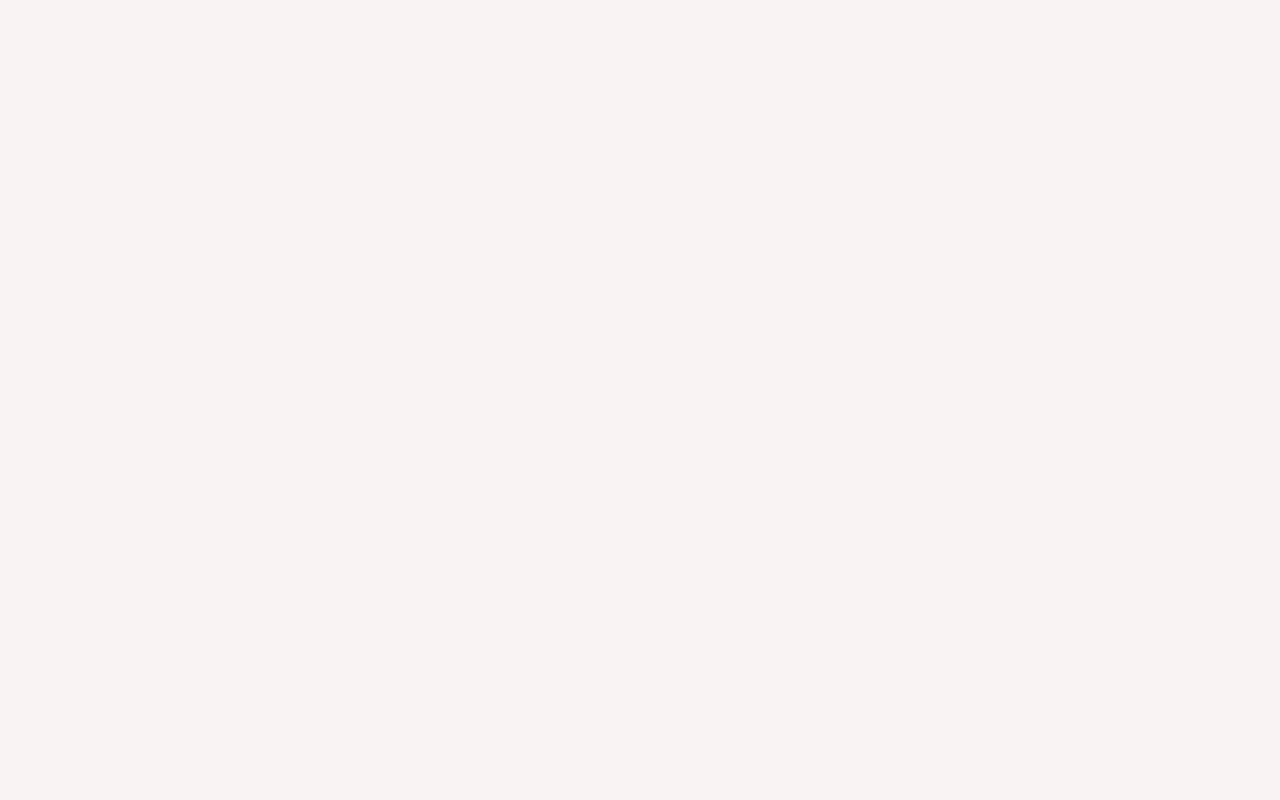
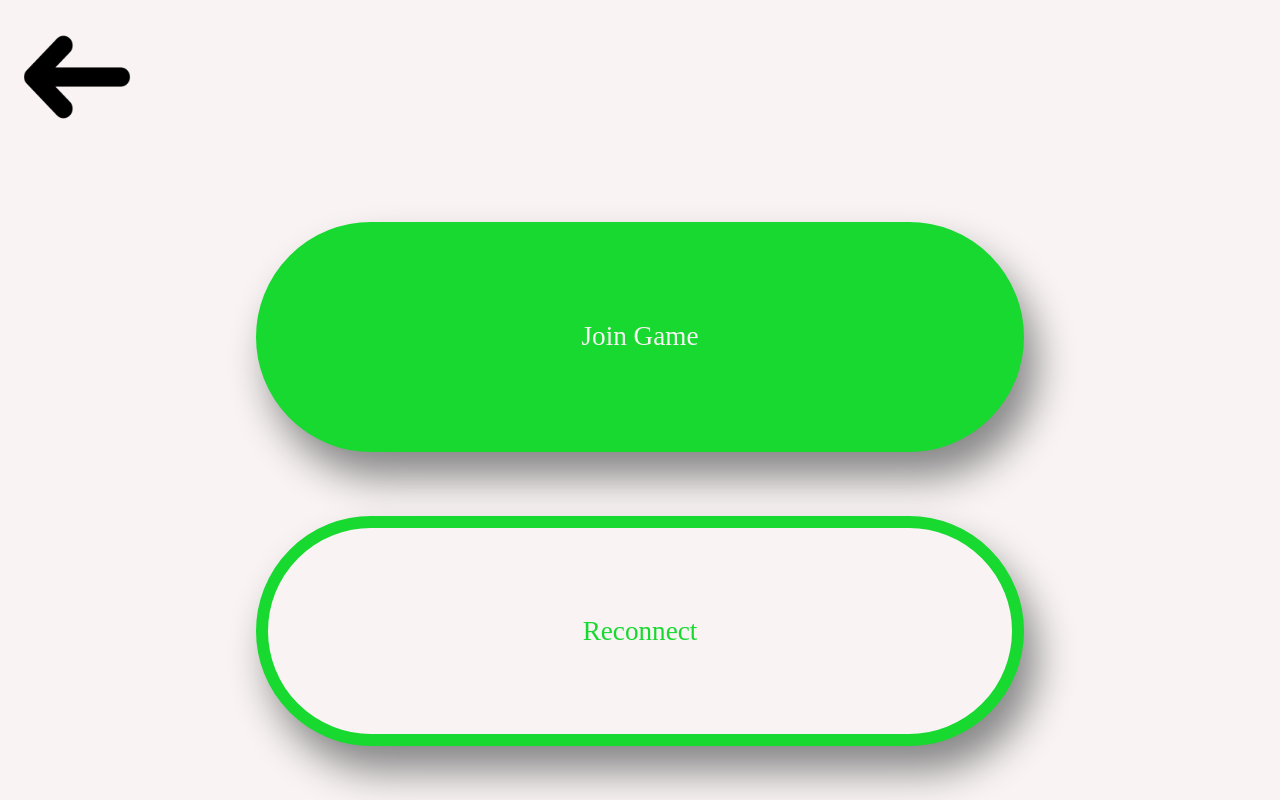
Before and after one commit to albintillas/flakdagsappen, a React (Create React App) app: page /choose in a window 1280 px wide. Before the commit this address had no page. Built offline with nearby package versions, Linux system fonts and the light colour scheme.

Commit message:
Choose & login
Choose är där man väljer om man vill gå med i en existerande flakdag eller en ny. Login är där man reconnectar

```diff
--- a/src/App.js
+++ b/src/App.js
@@ -11,6 +11,9 @@ import PostText from './overlays/PostText';
 import StatisticsPage from './pages/StatisticsPage.js';
 import {BrowserRouter, Routes, Route} from "react-router-dom";
 import LobbyInfoPage from './pages/LobbyInfoPage';
+import Login from './pages/Login';
+import Choose from './pages/Choose';
+
 
 function App() {
   return (
@@ -18,7 +21,7 @@ function App() {
     <BrowserRouter>
       <Routes>
         <Route path="/" element={<StartPage/>}/>
-        <Route path="/joingame" element={<JoinGamePage/>}/>
+        <Route path="joingame" element={<JoinGamePage/>}/>
         <Route path="/creategame" element={<CreateGamePage/>}/>
         <Route path="/feed" element={<FeedPage/>}/>
         <Route path="/lobby" element={<LobbyPage/>}/>
@@ -26,10 +29,10 @@ function App() {
         <Route path="/postImg" element={<PostImg/>}/>
         <Route path="/postText" element={<PostText/>}/>
         <Route path="/lobbyInfoPage" element={<LobbyInfoPage/>}/>
+        <Route path="/login" element={<Login/>}/>
+        <Route path="/choose" element={<Choose/>}/>
       </Routes>
     </BrowserRouter>
-
-
   );
 }
 
--- /dev/null
+++ b/src/pages/Choose.js
@@ -0,0 +1,38 @@
+import React from 'react';
+import StartPageButton from '../components/StartPageButton';
+import ReturnButton from '../components/ReturnButton';
+
+function Choose(){
+return(
+<div style={{
+        display:'flex',
+        flexDirection:'column',
+        //marginLeft:'20vw',
+        //marginRight:'20vw'
+        }}>
+    <ReturnButton action=""></ReturnButton>
+    <div style={{
+        display:'flex',
+        flexDirection:'column',
+        alignItems: 'center'
+        }}>
+
+        <StartPageButton
+        text='Join Game'
+        buttonColor='#17D930'
+        textColor='#F9F3F3'
+        action='joingame'
+        />
+
+        <StartPageButton
+        text='Reconnect'
+        buttonColor='#F9F3F3'
+        textColor='#17D930'
+        action='Login'
+        />
+        </div>
+ </div>
+
+)
+}
+export default Choose
--- a/src/pages/JoinGamePage.js
+++ b/src/pages/JoinGamePage.js
@@ -8,7 +8,7 @@ import Button from '../components/Button.js';
 function JoinGamePage(){
    return(
 <div>
-   <ReturnButton action=""></ReturnButton>
+   <ReturnButton action="Choose"></ReturnButton>
    <div style={{display: 'flex', flexDirection: 'row', justifyContent: 'center'}}>
       <h2 style={{fontSize: '5vw', width: '40vw'}}>Enter Name:</h2>
       <input className="playerNameInput" style={{
--- /dev/null
+++ b/src/pages/Login.js
@@ -0,0 +1,35 @@
+import React from 'react'
+import PinInput from '../components/PinInput';
+import ReturnButton from '../components/ReturnButton';
+
+
+
+function Login(){
+return(
+    <div>
+       <ReturnButton action="Choose"></ReturnButton>
+        <div style={{display: 'flex', flexDirection: 'column', justifyContent: 'center'}}>
+            <div style={{justifyContent:'center', display:'flex'}}>
+                <h1 className='startMainText' style={{fontSize: '9vw'}}>Reconnect to existing lobby</h1>
+            </div>
+            {/* <div style={{display: 'flex', flexDirection: 'row', justifyContent: 'center'}}>
+                <h2 style={{fontSize: '5vw', width: '40vw'}}>Lobby Id:</h2>
+                <input className="playerNameInput" style={{
+                    width: '40vw'
+                }}>
+                </input>
+            </div> */}
+            <div style={{display: 'flex', flexDirection: 'row', justifyContent: 'center'}}>
+                <h2 style={{fontSize: '5vw', width: '40vw'}}>Enter Password:</h2>
+                <input classname="playerPasswordInput" style={{
+                    width: '40vw'
+                }}></input>
+            </div>
+       </div>
+        <PinInput></PinInput>
+    </div>
+       )
+
+    }
+
+    export default Login
--- a/src/pages/StartPage.js
+++ b/src/pages/StartPage.js
@@ -64,7 +64,7 @@ function StartPage(){
             text='Join Game'
             buttonColor='#17D930'
             textColor='#F9F3F3'
-            action='joingame'
+            action='choose'
             >
             </StartPageButton>
 
```
